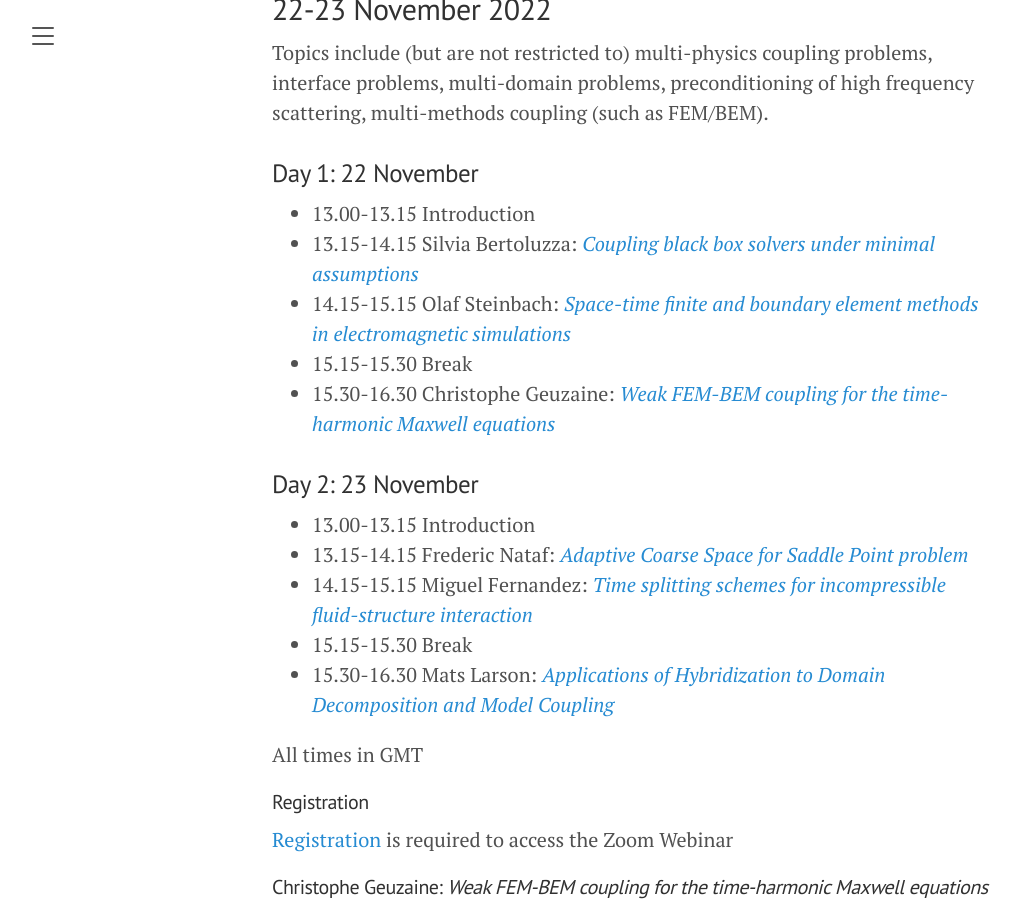
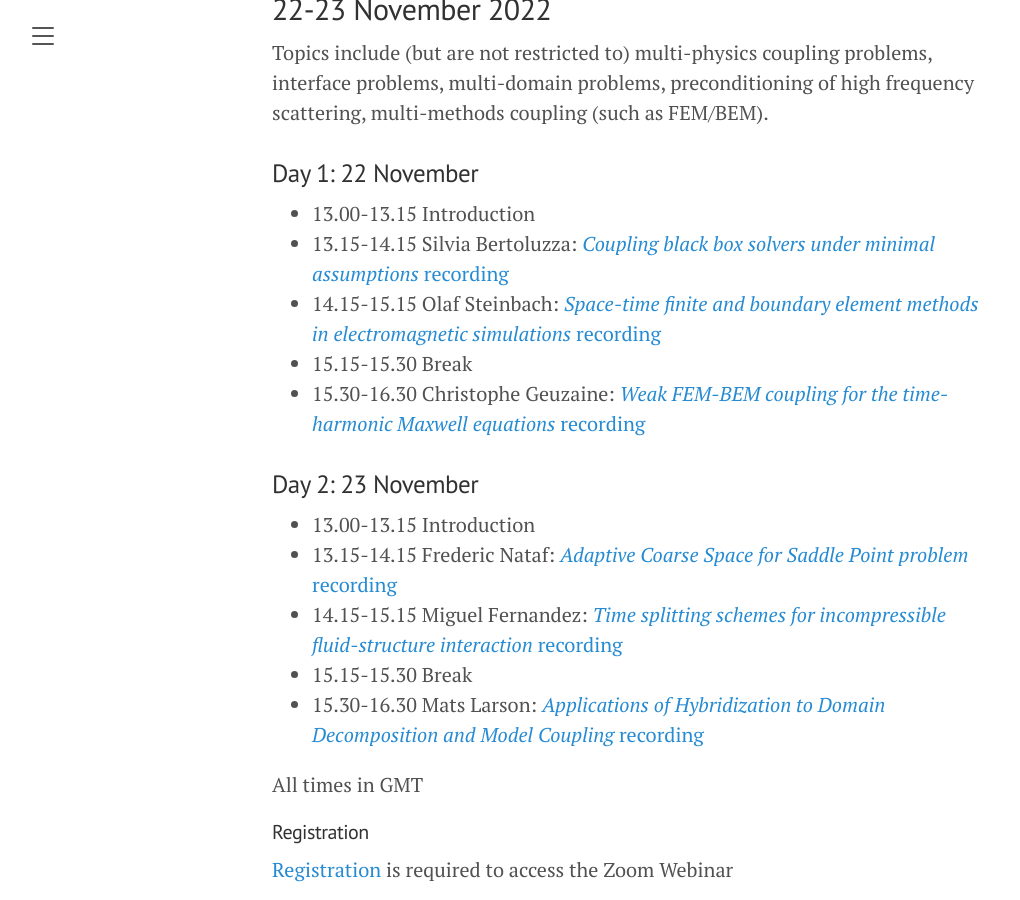
Before and after one commit to Excalibur-Coupling/excalibur-coupling.github.io, a Jekyll site: the page built from workshop2.md, in a window 1280 px wide and 900 px high, scrolled down 312 px. Shown: the whole window, without its empty margins (8-1028 px from the left). Built offline with Jekyll 4.4.1, drawn with Linux system fonts in a browser that asks for light colours.

Commit message:
Add youtube links

```diff
--- a/workshop2.md
+++ b/workshop2.md
@@ -13,19 +13,19 @@ FEM/BEM).
 ### Day 1: 22 November
 
 - 13.00-13.15 Introduction
-- 13.15-14.15 Silvia Bertoluzza: [_Coupling black box solvers under minimal assumptions_](#silvia-bertoluzza-coupling-black-box-solvers-under-minimal-assumptions)
-- 14.15-15.15 Olaf Steinbach: [_Space-time finite and boundary element methods in electromagnetic simulations_](#olaf-steinbach-space-time-finite-and-boundary-element-methods-in-electromagnetic-simulations)
+- 13.15-14.15 Silvia Bertoluzza: [_Coupling black box solvers under minimal assumptions_](#silvia-bertoluzza-coupling-black-box-solvers-under-minimal-assumptions) [recording](https://youtu.be/zWtJidU7GFs)
+- 14.15-15.15 Olaf Steinbach: [_Space-time finite and boundary element methods in electromagnetic simulations_](#olaf-steinbach-space-time-finite-and-boundary-element-methods-in-electromagnetic-simulations) [recording](https://youtu.be/7DjFH1UPE5M)
 - 15.15-15.30 Break
-- 15.30-16.30 Christophe Geuzaine: [_Weak FEM-BEM coupling for the time-harmonic Maxwell equations_](#chrisophe-geuzaine-weak-fem-bem-coupling-for-the-time-harmonic-maxwell-equations)
+- 15.30-16.30 Christophe Geuzaine: [_Weak FEM-BEM coupling for the time-harmonic Maxwell equations_](#chrisophe-geuzaine-weak-fem-bem-coupling-for-the-time-harmonic-maxwell-equations) [recording](https://youtu.be/WOPsp1cZH9s)
 
 
 ### Day 2: 23 November
 
 - 13.00-13.15 Introduction
-- 13.15-14.15 Frederic Nataf: [_Adaptive Coarse Space for Saddle Point problem_](#frederic-nataf-adaptive-coarse-space-for-saddle-point-problem)
-- 14.15-15.15 Miguel Fernandez: [_Time splitting schemes for incompressible fluid-structure interaction_](#miguel-fernandez-time-splitting-schemes-for-incompressible-fluid-structure-interaction)
+- 13.15-14.15 Frederic Nataf: [_Adaptive Coarse Space for Saddle Point problem_](#frederic-nataf-adaptive-coarse-space-for-saddle-point-problem) [recording](https://youtu.be/KNMSkrcTw2w)
+- 14.15-15.15 Miguel Fernandez: [_Time splitting schemes for incompressible fluid-structure interaction_](#miguel-fernandez-time-splitting-schemes-for-incompressible-fluid-structure-interaction) [recording](https://youtu.be/PEgnjM4KE50)
 - 15.15-15.30 Break
-- 15.30-16.30 Mats Larson: [_Applications of Hybridization to Domain Decomposition and Model Coupling_](#mats-larson-applications-of-hybridization-to-domain-decomposition-and-model-coupling)
+- 15.30-16.30 Mats Larson: [_Applications of Hybridization to Domain Decomposition and Model Coupling_](#mats-larson-applications-of-hybridization-to-domain-decomposition-and-model-coupling) [recording](https://youtu.be/U99a3Pf-mYQ)
 
 All times in GMT
 
```
